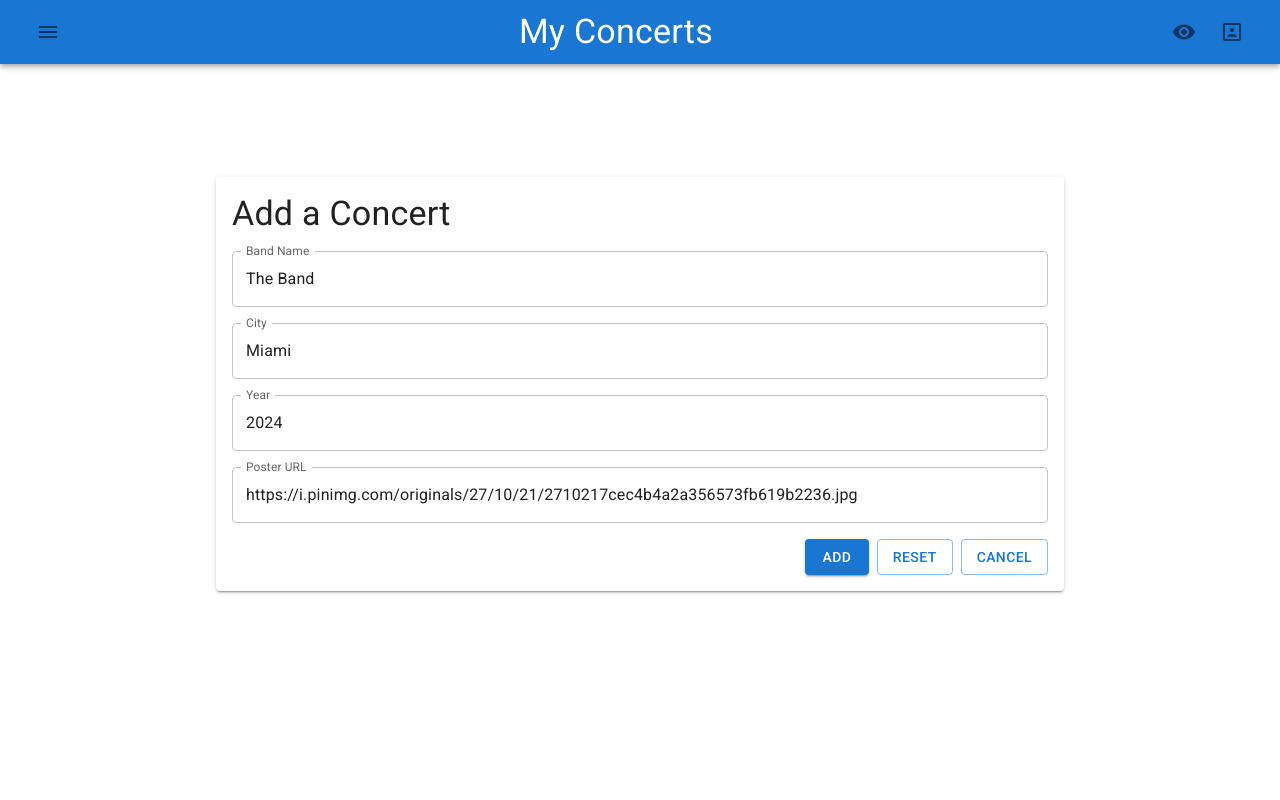
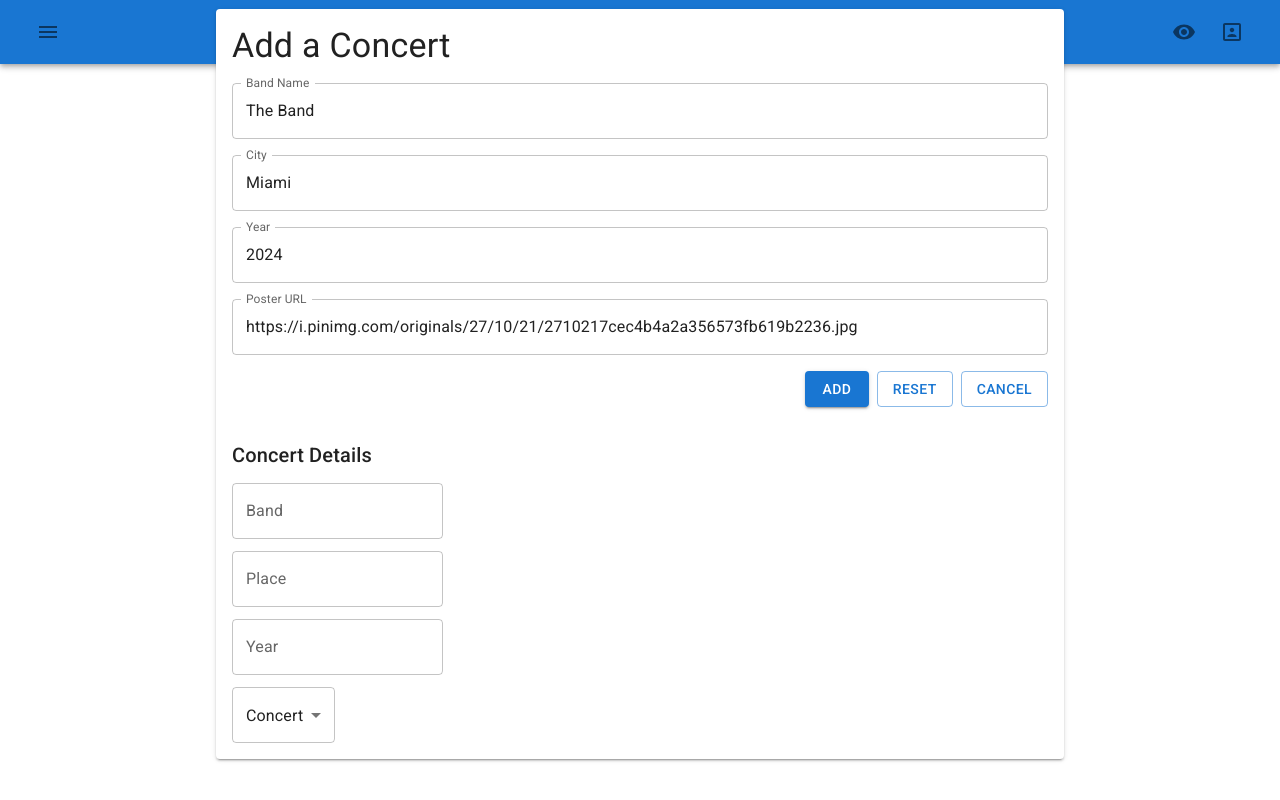
Before and after one commit to OskarsKoleda/concerts, a React (Vite) app: page /concerts/new in a window 1280 px wide. Built offline with nearby package versions, Linux system fonts and the light colour scheme.

Commit message:
Dynamic text and selct input fields added

```diff
--- a/src/common/types/appTypes.ts
+++ b/src/common/types/appTypes.ts
@@ -15,4 +15,9 @@ export type WithValidationWrapperProps = {
 
 export type ReadonlyControl = {
   readonly?: boolean;
+  maskReadonlyValue?: boolean;
 };
+
+export type WithTooltip = {
+  tooltipText?: string;
+};
--- a/src/common/types/concert.ts
+++ b/src/common/types/concert.ts
@@ -1,8 +1,9 @@
 export interface ConcertData {
   band: string;
   city: string;
+  url: string;
+  eventType: string;
   year?: number;
-  url: string;
 };
 
 export type ConcertFormattedData = ConcertData & {
--- /dev/null
+++ b/src/components/FormLayout/constants.ts
@@ -0,0 +1,7 @@
+export enum InputType {
+  text = "text",
+  number = "number",
+  switch = "switch",
+  select = "select",
+  autocompleteText = "autocompleteText",
+}
--- /dev/null
+++ b/src/components/FormLayout/formLayout.tsx
@@ -0,0 +1,85 @@
+import { FC, memo, ReactNode, useCallback } from "react";
+import { FormContent, FormField } from "./types";
+import { Control, useFormContext } from "react-hook-form";
+import { InputType } from "./constants";
+import { SelectWithValidation } from "../Inputs/reactHookForm/selectWithValidation";
+import { Box, Grid, Typography } from "@mui/material";
+import { isFormSection } from "./utils";
+import { gridStyles, layoutWrapperStyles } from "./styles";
+import { TextFieldWithValidation } from "../Inputs/textFieldWithValidation/textFieldWithValidation";
+
+export interface FormLayoutProps {
+  content: FormContent;
+  control: Control<any, Record<string, unknown>>;
+  title: string;
+  readonly?: boolean;
+  disabled?: boolean;
+  footer?: ReactNode;
+}
+
+export const FormLayout: FC<FormLayoutProps> = memo(function FormLayout({
+  content,
+  control,
+  disabled,
+  readonly,
+  title,
+}) {
+  //   const {
+  //     formState: { isDirty },
+  //   } = useFormContext();
+  //   useTabCloseAlert(isDirty);
+
+  const renderFieldInput = useCallback(
+    (field: FormField) => {
+      const formFieldProps = {
+        control,
+        disabled,
+        readonly,
+      };
+
+      switch (field.inputType) {
+        case InputType.text:
+          return <TextFieldWithValidation {...formFieldProps} {...field} />;
+
+        case InputType.select:
+          return <SelectWithValidation {...formFieldProps} {...field} />;
+
+        default:
+          return null;
+      }
+    },
+    [control, disabled, readonly],
+  );
+
+  const renderField = useCallback(
+    (field: FormField) => {
+      if (!field.hide) {
+        return (
+          <Grid key={field.id} item xs={field.xs || 12} rowSpacing={1.5}>
+            {renderFieldInput(field)}
+          </Grid>
+        );
+      }
+    },
+    [renderFieldInput],
+  );
+
+  return (
+    <Box sx={layoutWrapperStyles}>
+      <Typography variant="h6">{title}</Typography>
+      {isFormSection(content) ? (
+        content.map((formSection) => (
+          <Box key={formSection.id}>
+            {formSection.header}
+            <Grid container>{formSection.fields.map(renderField)}</Grid>
+            {formSection.footer}
+          </Box>
+        ))
+      ) : (
+        <Grid container columnSpacing={2.5} rowSpacing={1.5} sx={gridStyles}>
+          {content.map(renderField)}
+        </Grid>
+      )}
+    </Box>
+  );
+});
--- /dev/null
+++ b/src/components/FormLayout/styles.ts
@@ -0,0 +1,15 @@
+import type { SxProps, Theme } from "@mui/material";
+
+export const gridStyles: SxProps<Theme> = {
+    marginTop: 0,
+};
+
+export const layoutWrapperStyles: SxProps<Theme> = {
+    display: "flex",
+    flexDirection: "column",
+    justifyContent: "space-between",
+    marginTop: "2rem",
+    "&:last-of-type": {
+        marginBottom: 0,
+    },
+};
--- /dev/null
+++ b/src/components/FormLayout/types.ts
@@ -0,0 +1,40 @@
+import { ReactNode } from "react";
+import { SelectWithValidationProps } from "../Inputs/reactHookForm/selectWithValidation";
+import { InputType } from "./constants";
+import { TextFieldWithValidationProps } from "../Inputs/textFieldWithValidation/textFieldWithValidation";
+
+export type BaseFieldParams = {
+  controlName: string;
+  id: string;
+  label: string;
+  tooltipText?: string;
+  xs?: number;
+  maskReadonlyValue?: boolean;
+  hide?: boolean;
+};
+
+export type SelectField = Omit<SelectWithValidationProps, "control"> &
+  BaseFieldParams & {
+    inputType: InputType.select;
+  };
+
+// export type FormField = SelectField | SwitchField | TextField | NumberField;
+
+type CommonInputFieldProps = Omit<TextFieldWithValidationProps, "control" | "type"> &
+  BaseFieldParams;
+
+export type TextField = CommonInputFieldProps & {
+  inputType: InputType.text;
+};
+export type FormField = SelectField | TextField;
+export type FormFields = Array<FormField>;
+
+export type FormSection = {
+  fields: FormFields;
+  id: string | number;
+  header?: ReactNode;
+  footer?: ReactNode;
+};
+
+export type FormSections = Array<FormSection>;
+export type FormContent = FormFields | FormSections;
--- /dev/null
+++ b/src/components/FormLayout/utils.ts
@@ -0,0 +1,7 @@
+import { FormContent, FormSections } from "./types";
+
+export function isFormSection(fields: FormContent): fields is FormSections {
+    const [head] = fields;
+
+    return typeof head === "object" && head !== null && "fields" in head;
+}
--- /dev/null
+++ b/src/components/Inputs/reactHookForm/selectWithValidation.tsx
@@ -0,0 +1,44 @@
+import { Box, InputLabel, MenuItem, Select, SelectProps } from "@mui/material";
+import { ReadonlyControl, WithValidationWrapperProps } from "../../../common/types/appTypes";
+import { Controller } from "react-hook-form";
+
+export type SelectWithValidationProps = ReadonlyControl & SelectProps & WithValidationWrapperProps;
+
+export function SelectWithValidation(props: SelectWithValidationProps) {
+  const {
+    control,
+    controlName,
+    children = [],
+    disabled,
+    id,
+    label,
+    multiple = false,
+    placeholder,
+    readonly,
+    rules,
+    sx,
+    title,
+  } = props;
+
+  return (
+    <Controller
+      control={control}
+      name={controlName}
+      rules={rules}
+      render={({ field, fieldState: { error } }) => {
+        return (
+          <Box>
+            <InputLabel>{title}</InputLabel>
+            <Select {...field} error={!!error} autoWidth={true}>
+              {children.map((opt: string) => (
+                <MenuItem key={opt} value={opt}>
+                  {opt}
+                </MenuItem>
+              ))}
+            </Select>
+          </Box>
+        );
+      }}
+    />
+  );
+}
--- /dev/null
+++ b/src/components/Inputs/textFieldWithValidation/textFieldWithValidation.tsx
@@ -0,0 +1,69 @@
+import { Box, TextField, TextFieldProps, Tooltip } from "@mui/material";
+import {
+  ReadonlyControl,
+  WithTooltip,
+  WithValidationWrapperProps,
+} from "../../../common/types/appTypes";
+import { Controller } from "react-hook-form";
+import { ChangeEvent } from "react";
+
+export type TextFieldWithValidationProps = TextFieldProps &
+  WithValidationWrapperProps &
+  ReadonlyControl &
+  WithTooltip;
+
+export function TextFieldWithValidation(props: TextFieldWithValidationProps) {
+  const {
+    control,
+    controlName,
+    disabled,
+    id,
+    label,
+    placeholder,
+    readonly,
+    rules = {},
+    sx,
+    type,
+    onChange,
+    inputProps,
+    tooltipText,
+  } = props;
+
+  return (
+    <Controller
+      control={control}
+      name={controlName}
+      rules={rules}
+      render={({ field, fieldState: { error } }) => {
+        const handleChangeEvent = (event: ChangeEvent<HTMLInputElement>) => {
+          const { value } = event.target;
+          field.onChange(value);
+
+          /** call external callback on value change */
+          // onChange && onChange(value);
+        };
+        return (
+          <Tooltip title={tooltipText || ""}>
+            <Box>
+              <TextField
+                {...field}
+                error={Boolean(error)}
+                id={id}
+                label={label}
+                name={field.name}
+                onChange={handleChangeEvent}
+                disabled={disabled}
+                placeholder={placeholder}
+                required={Boolean(rules.required)}
+                sx={sx}
+                type={type}
+                value={field.value || ""}
+                inputProps={inputProps}
+              />
+            </Box>
+          </Tooltip>
+        );
+      }}
+    />
+  );
+}
--- /dev/null
+++ b/src/pages/NewConcert/concertData/concertDataForm.tsx
@@ -0,0 +1,43 @@
+import { observer } from "mobx-react-lite";
+import { useFormContext } from "react-hook-form";
+import { FormFields } from "../../../components/FormLayout/types";
+import { InputType } from "../../../components/FormLayout/constants";
+import { FormLayout } from "../../../components/FormLayout/formLayout";
+import { ConcertData } from "../../../common/types/concert";
+
+export const ConcertDataForm = observer(function ConcertDataForm() {
+  const { control } = useFormContext<ConcertData>();
+
+  // pass something from BE
+  function getNewConcertFields(): FormFields {
+    return [
+      {
+        inputType: InputType.text,
+        controlName: "Band",
+        id: "band",
+        label: "Band",
+      },
+      {
+        inputType: InputType.text,
+        controlName: "Place",
+        id: "place",
+        label: "Place",
+      },
+      {
+        inputType: InputType.text,
+        controlName: "Year",
+        id: "year",
+        label: "Year",
+      },
+      {
+        inputType: InputType.select,
+        controlName: "eventType",
+        id: "eventType",
+        label: "Even Type",
+        children: ["Festival", "Concert"],
+      },
+    ];
+  }
+
+  return <FormLayout content={getNewConcertFields()} control={control} title="Concert Details" />;
+});
--- a/src/pages/NewConcert/newConcert.tsx
+++ b/src/pages/NewConcert/newConcert.tsx
@@ -1,4 +1,4 @@
-import { useForm, FormProvider, SubmitHandler } from "react-hook-form";
+import { useForm, FormProvider, SubmitHandler, useFormContext } from "react-hook-form";
 import { Container, Box, Paper, Typography } from "@mui/material";
 import { ConcertCreationForm } from "./formContent/concertCreationForm";
 import React from "react";
@@ -9,17 +9,23 @@ import { ROUTE_LIST } from "../../router/routes";
 import useCustomSnackbar from "../../hooks/useCustomSnackbar";
 import { SNACKBAR_TEXT } from "../../common/constants/appConstant";
 import { formContainerStyle, formStyle } from "./styles";
+import { FormLayout } from "../../components/FormLayout/formLayout";
+import { FormFields } from "../../components/FormLayout/types";
+import { InputType } from "../../components/FormLayout/constants";
+import { ConcertDataForm } from "./concertData/concertDataForm";
 
 export const NewConcertPage: React.FC = () => {
   const { concerts } = useRootStore();
   const { showSnackbar } = useCustomSnackbar();
   const navigate = useNavigate();
+
   const methods = useForm<ConcertData>({
     defaultValues: {
       band: "The Band",
       city: "Miami",
       year: 2024,
       url: "https://i.pinimg.com/originals/27/10/21/2710217cec4b4a2a356573fb619b2236.jpg",
+      eventType: 'Concert'
     },
     mode: "onChange",
   });
@@ -32,12 +38,15 @@ export const NewConcertPage: React.FC = () => {
       city: data.city,
       year: data.year,
       url: data.url,
+      eventType: 'Festival'
     });
     // navigate(`/${ROUTE_LIST.CONCERTS}`);
     showSnackbar({ message: SNACKBAR_TEXT.CONCERT_SUCCESSFUL_CREATION, variant: "success" });
   };
 
   const handleComplete: SubmitHandler<ConcertData> = (data) => {
+    console.log(data);
+
     submitConcertData(data);
   };
 
@@ -51,6 +60,7 @@ export const NewConcertPage: React.FC = () => {
     reset();
   };
 
+
   return (
     <Container sx={formContainerStyle}>
       <Paper elevation={2}>
@@ -61,6 +71,7 @@ export const NewConcertPage: React.FC = () => {
           <FormProvider {...methods}>
             <form onSubmit={submitFormHandler}>
               <ConcertCreationForm onReset={resetHandler} />
+              <ConcertDataForm/>
             </form>
           </FormProvider>
         </Box>
```
